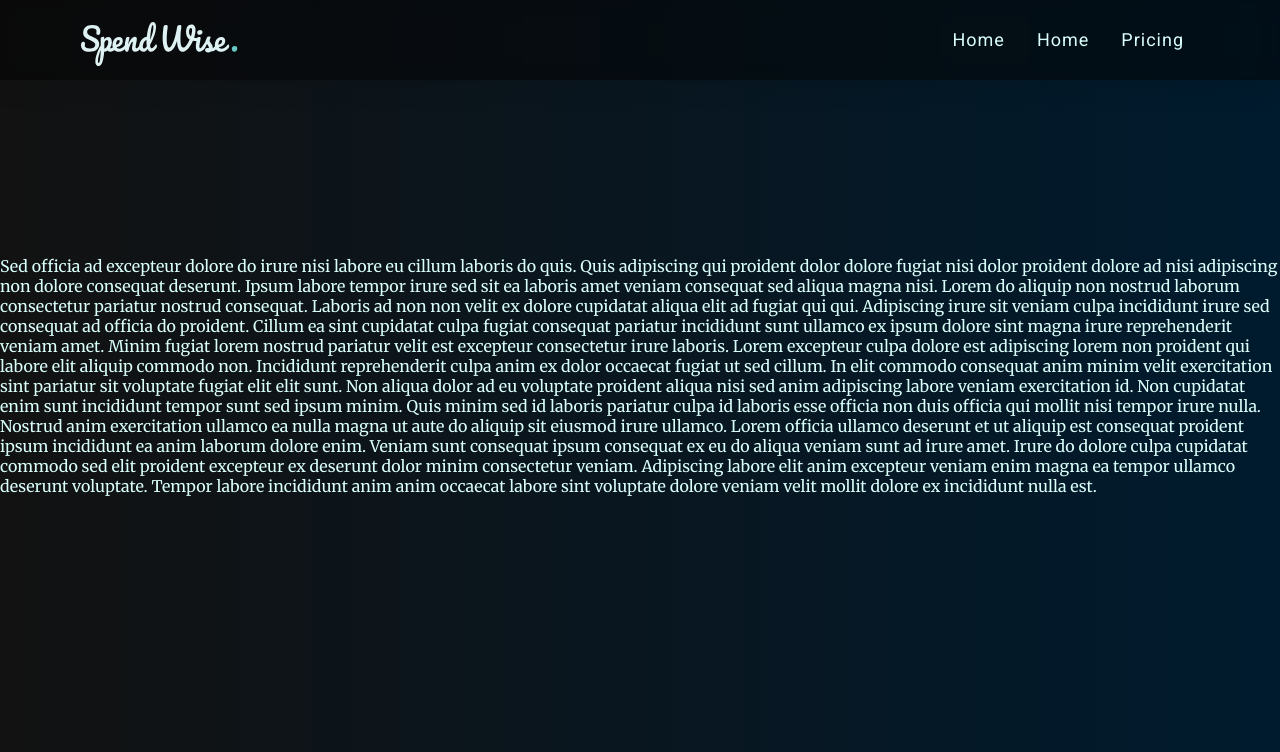
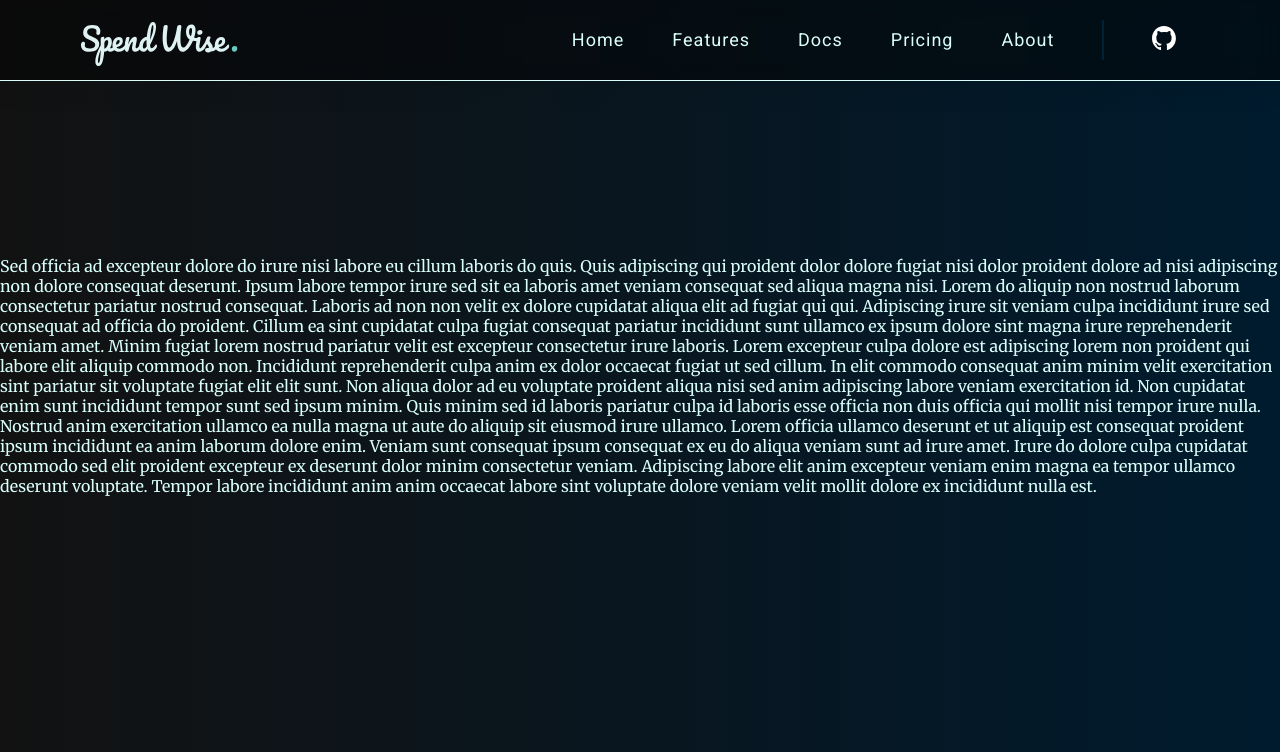
Before and after one commit to Dino-Kupinic/SpendWise, a Vue app in the folder frontend/: page / in a window 1280 px wide. Shown: the top 752 px of the page. Built offline with nearby package versions, Linux system fonts and the light colour scheme.

Commit message:
working on navbar

```diff
--- a/frontend/src/assets/main.css
+++ b/frontend/src/assets/main.css
@@ -1,10 +1,12 @@
 @import url('https://fonts.googleapis.com/css2?family=Merriweather:wght@400;700&family=Pacifico&family=Roboto:wght@300;400;700&display=swap');
 
 :root {
-    --black: #1f1f1f;
+    --black: rgb(16, 16, 16);
+    --dark-grey: rgb(38, 36, 36);
     --white: #DAFFFB;
 
     --primary-blue: #001C30;
+    --primary-blue-2: #002138;
     --secondary-blue: #176B87;
     --tertiary-blue: #389abb;
     --quarterly-blue: #64CCC5;
--- a/frontend/src/components/nav-bar/NavBar.vue
+++ b/frontend/src/components/nav-bar/NavBar.vue
@@ -1,7 +1,10 @@
 <script setup lang="ts">
+import NavElement from "@/components/nav-bar/NavTextElement.vue";
+import Logo from "@/components/util/Logo.vue";
+import NavIconElement from "@/components/nav-bar/NavIconElement.vue";
+import {provide} from "vue";
+import VerticalSpacer from "@/components/nav-bar/VerticalSpacer.vue";
 
-import NavElement from "@/components/nav-bar/NavElement.vue";
-import Logo from "@/components/util/Logo.vue";
 </script>
 
 <template>
@@ -15,9 +18,13 @@ import Logo from "@/components/util/Logo.vue";
       <li class="logo-container">
         <Logo></Logo>
       </li>
-      <NavElement title="Home" link="/" icon="Home"></NavElement>
-      <NavElement title="Home" link="/" icon="Home"></NavElement>
-      <NavElement title="Pricing" link="/" icon="Home"></NavElement>
+      <NavElement title="Home" link="/"></NavElement>
+      <NavElement title="Features" link="/"></NavElement>
+      <NavElement title="Docs" link="/"></NavElement>
+      <NavElement title="Pricing" link="/"></NavElement>
+      <NavElement title="About" link="/"></NavElement>
+      <VerticalSpacer></VerticalSpacer>
+      <NavIconElement link="https://github.com/Dino-Kupinic/SpendWise" icon="github"></NavIconElement>
     </ul>
   </nav>
 </template>
@@ -29,6 +36,7 @@ nav {
   backdrop-filter: blur(9px);
   -webkit-backdrop-filter: blur(9px);
   position: fixed;
+  border-bottom: 1px solid var(--white);
 }
 
 ul {
--- /dev/null
+++ b/frontend/src/components/nav-bar/NavIconElement.vue
@@ -0,0 +1,30 @@
+<script setup lang="ts">
+import Icon from "@/components/util/Icon.vue";
+
+defineProps({
+  icon: {
+    type: String,
+    required: true,
+  },
+  link: {
+    type: String,
+    required: true,
+  },
+});
+</script>
+
+<template>
+  <li>
+    <a :href=link>
+      <Icon :name="icon"></Icon>
+    </a>
+  </li>
+</template>
+
+<style scoped>
+li {
+  margin-right: 1.5rem;
+  margin-left: 1.5rem;
+}
+
+</style>
--- a/frontend/src/components/nav-bar/NavElement.vue
+++ b/frontend/src/components/nav-bar/NavTextElement.vue
@@ -1,15 +1,14 @@
 <script setup lang="ts">
-import Icon from "@/components/util/Icon.vue";
 import MenuNavigationText from "@/components/text/MenuNavigationText.vue";
 
 defineProps({
   title: {
     type: String,
-    required: true
+    required: true,
   },
   link: {
     type: String,
-    required: true
+    required: true,
   },
   icon: String,
 });
@@ -18,15 +17,15 @@ defineProps({
 <template>
   <li>
     <RouterLink class="routerLink" :to=link>
-      <MenuNavigationText :text="title"><Icon :name=icon></Icon></MenuNavigationText>
+      <MenuNavigationText :text="title"></MenuNavigationText>
     </RouterLink>
   </li>
 </template>
 
 <style scoped>
 li {
-  margin-right: 1rem;
-  margin-left: 1rem;
+  margin-right: 1.5rem;
+  margin-left: 1.5rem;
 }
 
 .routerLink {
--- /dev/null
+++ b/frontend/src/components/nav-bar/VerticalSpacer.vue
@@ -0,0 +1,16 @@
+<script setup lang="ts">
+
+</script>
+
+<template>
+<div></div>
+</template>
+
+<style scoped>
+div {
+  background-color: var(--primary-blue-2);
+  margin-left: 1.5rem;
+  height: 50%;
+  width: 1.2pt;
+}
+</style>
--- a/frontend/src/components/util/Icon.vue
+++ b/frontend/src/components/util/Icon.vue
@@ -1,24 +1,38 @@
 <script setup lang="ts">
-defineProps({
-  name: String,
-  padding: {
+import github from "@/assets/img/github.svg";
+import {ref} from "vue";
+
+const props = defineProps({
+  name: {
     type: String,
-    default: "0 5px 0 10px"
+    required: true
   }
 });
+
+const imgSrc = ref("");
+
+switch (props.name) {
+  case "github":
+    imgSrc.value = github;
+}
 </script>
 
 <template>
-  <link rel="stylesheet"
-        href="https://fonts.googleapis.com/css2?family=Material+Symbols+Outlined:opsz,wght,FILL,GRAD@48,400,0,0"/>
-  <span class="material-symbols-outlined">{{ name }}</span>
+  <div>
+    <img :src="imgSrc" alt="Icon">
+  </div>
 </template>
 
 <style scoped>
-span {
-  vertical-align: bottom;
-  font-size: 1rem;
-  padding: v-bind(padding);
+img {
+  margin-left: 1.5rem;
+  width: 1.5rem;
+  height: 1.5rem;
+  padding: 0;
+}
+
+img:hover {
+  opacity: 80%;
 }
 
 </style>
--- a/frontend/src/components/util/Logo.vue
+++ b/frontend/src/components/util/Logo.vue
@@ -3,7 +3,7 @@
 </script>
 
 <template>
-  <img src="../../assets/img/SpendWise_logo.svg" alt="Logo">
+  <img src="@/assets/img/SpendWise_logo.svg" alt="Logo">
 </template>
 
 <style scoped>
```
Also changed, not shown: frontend/src/components/util/GoogleIcon.vue (added, +24 -0 lines), frontend/src/assets/img/github.svg (added).
